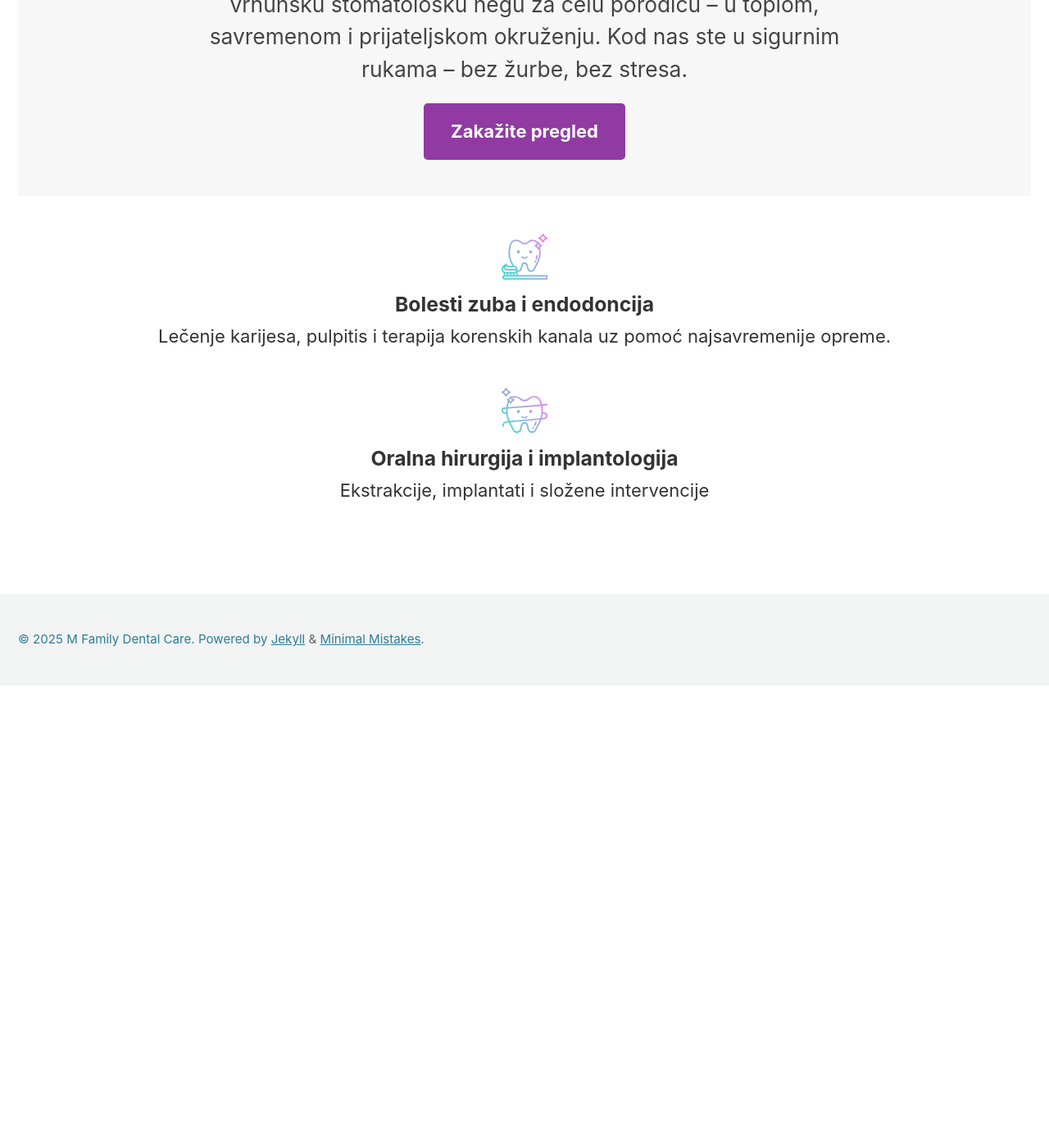
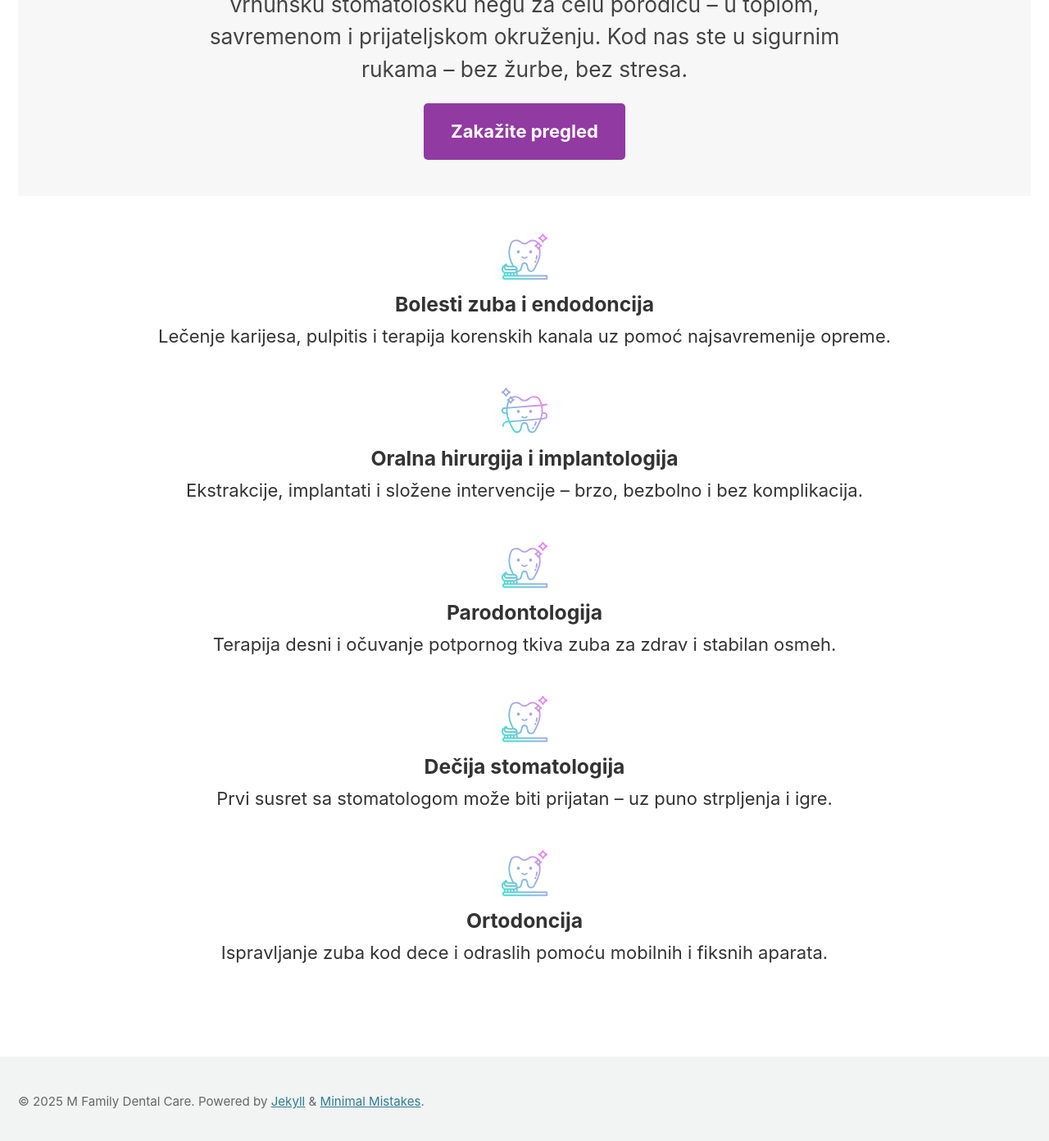
Before and after one commit to kukibrkica/dental2, a Jekyll site: the page built from index.html, in a window 1280 px wide and 1400 px high, scrolled down 581 px. Shown: the top 1392 px of the window at 82% size. Built offline with Jekyll 4.4.1, drawn with Linux system fonts in a browser that asks for light colours; cached includes are drawn as plain includes; the list of posts is cut into pages by our own code; before the commit the page ends 1417 px from its top, so only the background shows below that.

Commit message:
Update index.html
sesta promena, sitne izmene 2

```diff
--- a/index.html
+++ b/index.html
@@ -34,4 +34,41 @@ header:
           <img alt="Oralna hirurgija" src="{{site.baseurl}}/assets/images/teeth.svg" style='width: 60px; height: auto; margin-bottom: 0.3em;' />
           <div class='thumb-info'>
             <h3 style='margin: 0.3em 0;'>Oralna hirurgija i implantologija</h3>
-            <p style='margin: 0;'>Ekstrakcije, implantati i složene intervencije
+            <p style='margin: 0;'>Ekstrakcije, implantati i složene intervencije – brzo, bezbolno i bez komplikacija.</p>
+          </div>
+        </a>
+      </li>
+
+      <li class='brand' style='text-align: center; margin: 1em;'>
+        <a href='portfolio-item.html' style='text-decoration: none;'>
+          <img alt="Parodontologija" src="{{site.baseurl}}/assets/images/tooth.svg" style='width: 60px; height: auto; margin-bottom: 0.3em;' />
+          <div class='thumb-info'>
+            <h3 style='margin: 0.3em 0;'>Parodontologija</h3>
+            <p style='margin: 0;'>Terapija desni i očuvanje potpornog tkiva zuba za zdrav i stabilan osmeh.</p>
+          </div>
+        </a>
+      </li>
+
+      <li class='brand' style='text-align: center; margin: 1em;'>
+        <a href='portfolio-item.html' style='text-decoration: none;'>
+          <img alt="Dečija stomatologija" src="{{site.baseurl}}/assets/images/tooth.svg" style='width: 60px; height: auto; margin-bottom: 0.3em;' />
+          <div class='thumb-info'>
+            <h3 style='margin: 0.3em 0;'>Dečija stomatologija</h3>
+            <p style='margin: 0;'>Prvi susret sa stomatologom može biti prijatan – uz puno strpljenja i igre.</p>
+          </div>
+        </a>
+      </li>
+
+      <li class='brand' style='text-align: center; margin: 1em;'>
+        <a href='portfolio-item.html' style='text-decoration: none;'>
+          <img alt="Ortodoncija" src="{{site.baseurl}}/assets/images/tooth.svg" style='width: 60px; height: auto; margin-bottom: 0.3em;' />
+          <div class='thumb-info'>
+            <h3 style='margin: 0.3em 0;'>Ortodoncija</h3>
+            <p style='margin: 0;'>Ispravljanje zuba kod dece i odraslih pomoću mobilnih i fiksnih aparata.</p>
+          </div>
+        </a>
+      </li>
+
+    </ul>
+  </div>
+</div>
```
